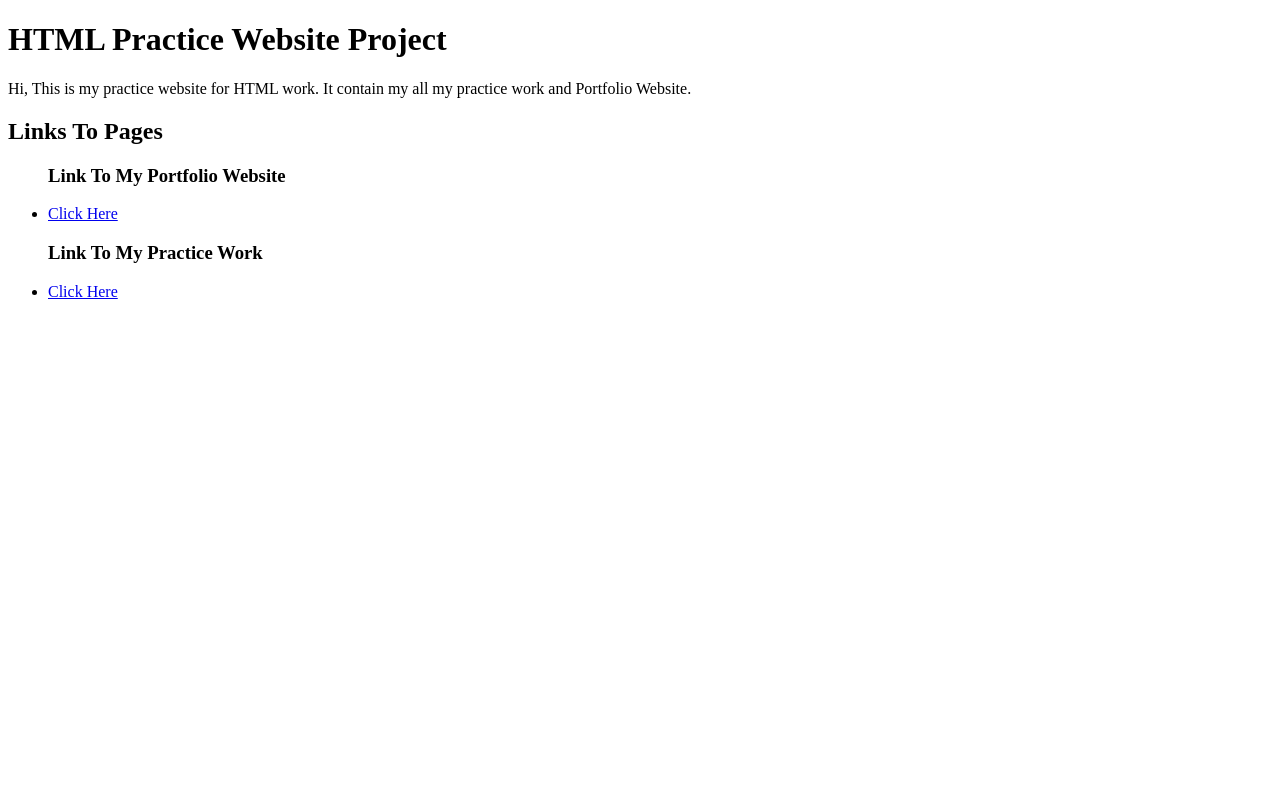
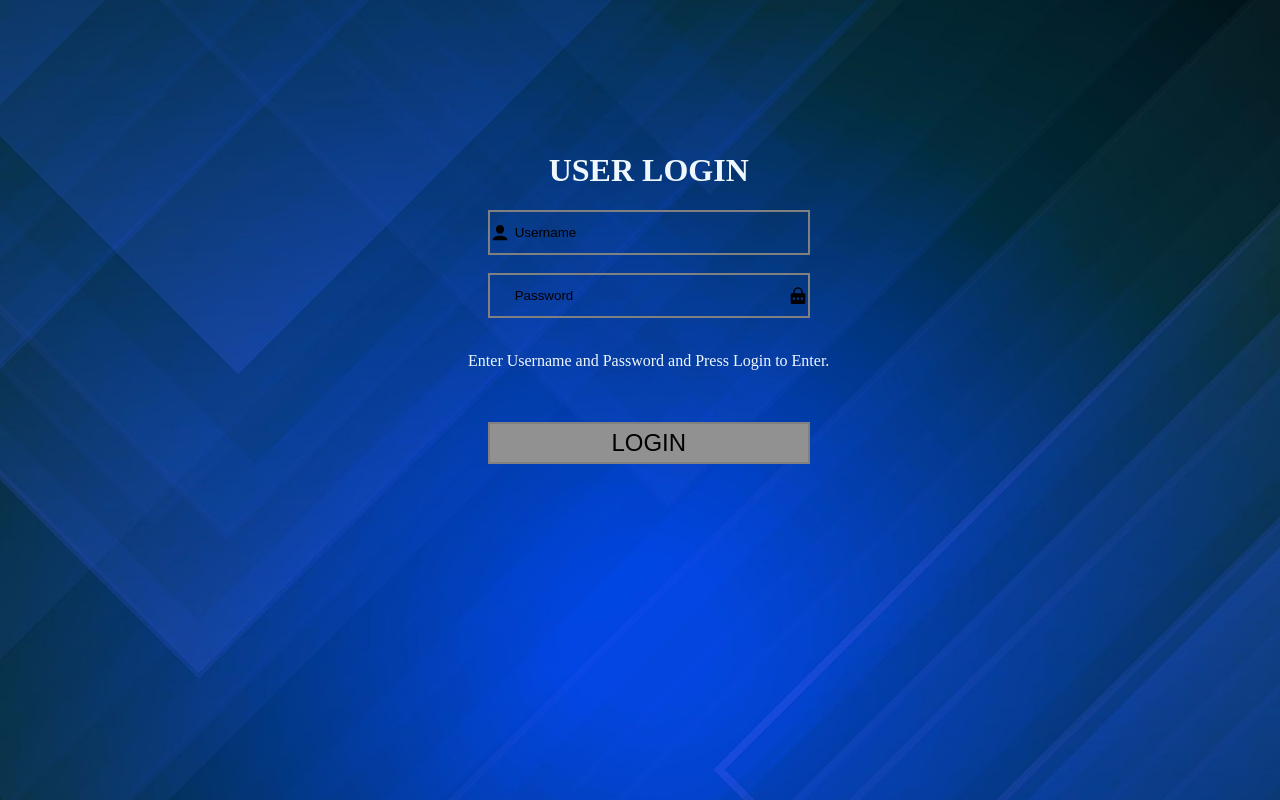
Before and after one commit to Masoud803/web-practice-smit, a plain HTML site: page index.html in a window 1280 px wide. Drawn offline with Linux system fonts and the light colour scheme.

Commit message:
connect form page

```diff
--- a/index.html
+++ b/index.html
@@ -3,18 +3,69 @@
 <head>
     <meta charset="UTF-8">
     <meta name="viewport" content="width=device-width, initial-scale=1.0">
-    <title>Practice Website</title>
+    <title>LOGIN</title>
+    <style>
+        body{
+            background-image: url(./Personal-Portfolio-Website/Images/background.jpg);
+            background-repeat: no-repeat;
+            background-size: cover;
+        }
+        div{
+            color: aliceblue;
+            margin-left: 23%;
+            margin-top: 12%;
+            text-align: center;
+            width: 700px;
+            height: 300px;
+        }
+        ::placeholder{
+            color: black;
+            opacity: 1;
+        }
+        .icon1 {
+            border: 2px solid gray;
+            color: white;
+            width: 40%;
+            padding: 13px;
+            padding-left: 25px;
+            background: url("./Personal-Portfolio-Website/Images/user.png") no-repeat left;
+            background-size: 20px;
+        }
+        .icon2 {
+            border: 2px solid gray;
+            color: white;
+            width: 40%;
+            padding: 13px;
+            padding-left: 25px;
+            background: url("./Personal-Portfolio-Website/Images/password.png") no-repeat right;
+            background-size: 20px;
+        }
+        .btn{
+            background-color: rgb(145, 145, 145);
+            border: 2px solid gray;
+            font-size: x-large;
+            width: 46%;
+            padding: 5px;
+        }
+        a{
+            color: black;
+            text-decoration: none;
+        }
+    </style>
 </head>
 <body>
-    <h1>HTML Practice Website Project</h1>
-    <p>Hi, This is my practice website for HTML work. It contain my all my practice work and Portfolio Website.</p>
-    <h2>Links To Pages</h2>
-    <ul>
-        <h3>Link To My Portfolio Website</h3>
-        <li><a href="./Personal-Portfolio-Website/index.html">Click Here</a></li>
-        <h3>Link To My Practice Work</h3>
-        <li><a href="./HTML Practice Work/index.html">Click Here</a></li>
-    </ul>
-
+    <div>
+        <form>
+            <h1>USER LOGIN</h1>
+            <input type="text" class="icon1" placeholder="Username" maxlength="25">
+            <br><br>
+            <input type="password" class="icon2" placeholder="Password" maxlength="25">
+            <br><br>
+            <p>Enter Username and Password and Press Login to Enter.</p>
+            <br><br>
+            <button type="submit" class="btn"><a href="./main.html">LOGIN</a>
+            </button>
+        </form>
+    </div>
 </body>
 </html>
```
Also changed, not shown: HTML Practice Work/Chapter-01/index.html (+1 -1 lines), HTML Practice Work/Chapter-02/index.html (+1 -1 lines), HTML Practice Work/Chapter-03/index.html (+1 -1 lines), HTML Practice Work/Chapter-04/About/contact.html (+2 -2 lines), HTML Practice Work/Chapter-04/Home/index.html (+1 -1 lines), HTML Practice Work/Chapter-05/index.html (+1 -1 lines), HTML Practice Work/Chapter-06/index.html (+1 -1 lines), HTML Practice Work/index.html (+1 -1 lines), Personal-Portfolio-Website/Contact/index.html (+1 -1 lines), Personal-Portfolio-Website/Projects/index.html (+1 -1 lines), Personal-Portfolio-Website/Skills/index.html (+1 -1 lines), Personal-Portfolio-Website/index.html (+1 -1 lines), main.html (added, +20 -0 lines), Personal-Portfolio-Website/Images/background.jpg (added), 2 more files.
